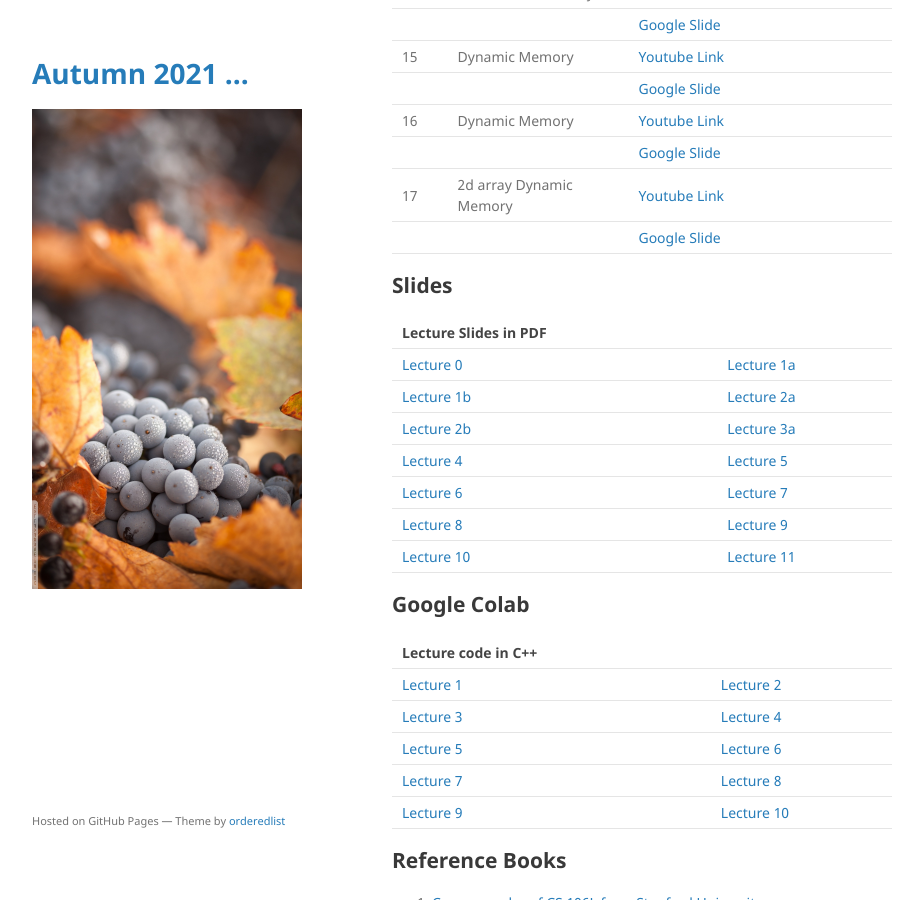
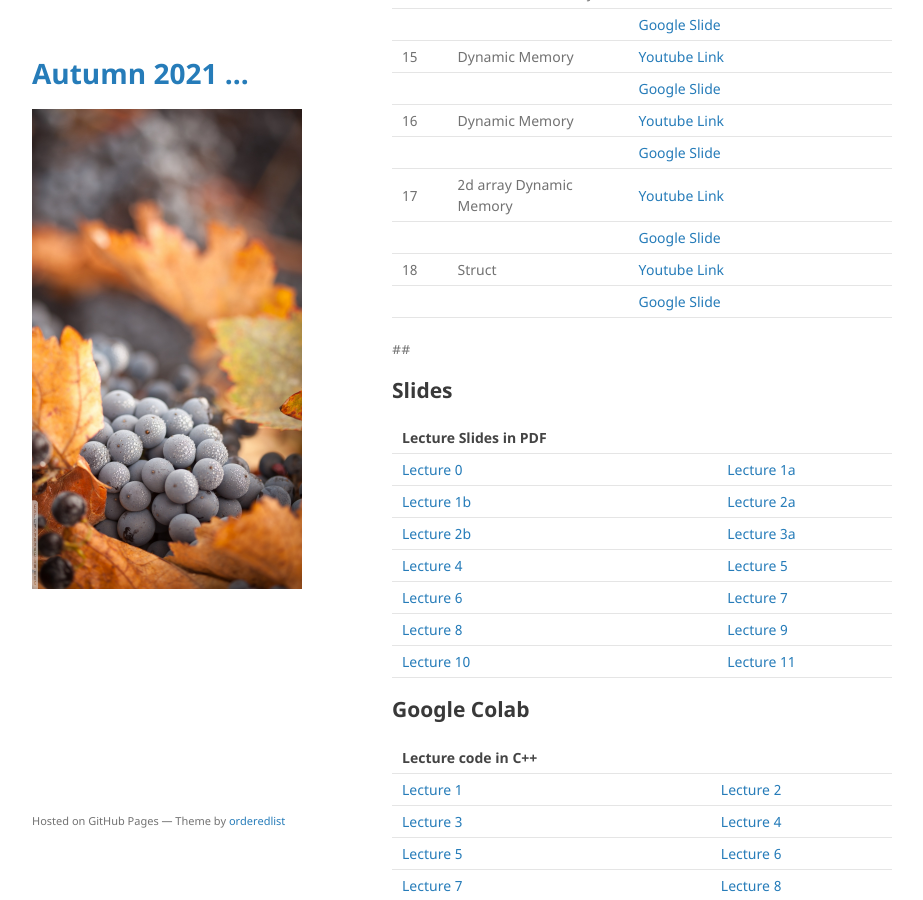
Before and after one commit to mohammadmotiurrahman/mohammadmotiurrahman.github.io, a Jekyll site: the page built from cse203_5/index.md, in a window 1280 px wide and 900 px high, scrolled down 3088 px. Shown: the whole window, without its empty margins (178-1101 px from the left). Built offline with Jekyll 4.4.1, drawn with Linux system fonts in a browser that asks for light colours; our own code applies the rules of GitHub Pages for plain Markdown files.

Commit message:
Update index.md

```diff
--- a/cse203_5/index.md
+++ b/cse203_5/index.md
@@ -102,7 +102,11 @@ environment will force me to not evaluate your exam copies.
 |         |              | [Google Slide](https://jamboard.google.com/d/1lRmnMJLDE7VlWAJFH1hp3Q6bOrm5RTng0_34WxBL8z0/edit?usp=sharing)    |
 | 17      | 2d array Dynamic Memory | [Youtube Link](https://drive.google.com/file/d/1JFYcC65Mz8mXDXl7YgN_V4g-xuR67_iy/view?usp=sharing)       |
 |         |              | [Google Slide](https://jamboard.google.com/d/1lRmnMJLDE7VlWAJFH1hp3Q6bOrm5RTng0_34WxBL8z0/edit?usp=sharing)    |
+| 18      | Struct | [Youtube Link](https://drive.google.com/file/d/1UKvexu1AKgwaK-ROALpKUUVr5HZKVJED/view?usp=sharing)       |
+|         |              | [Google Slide]()    |
 
+
+##
 
 ## Slides
 
```
